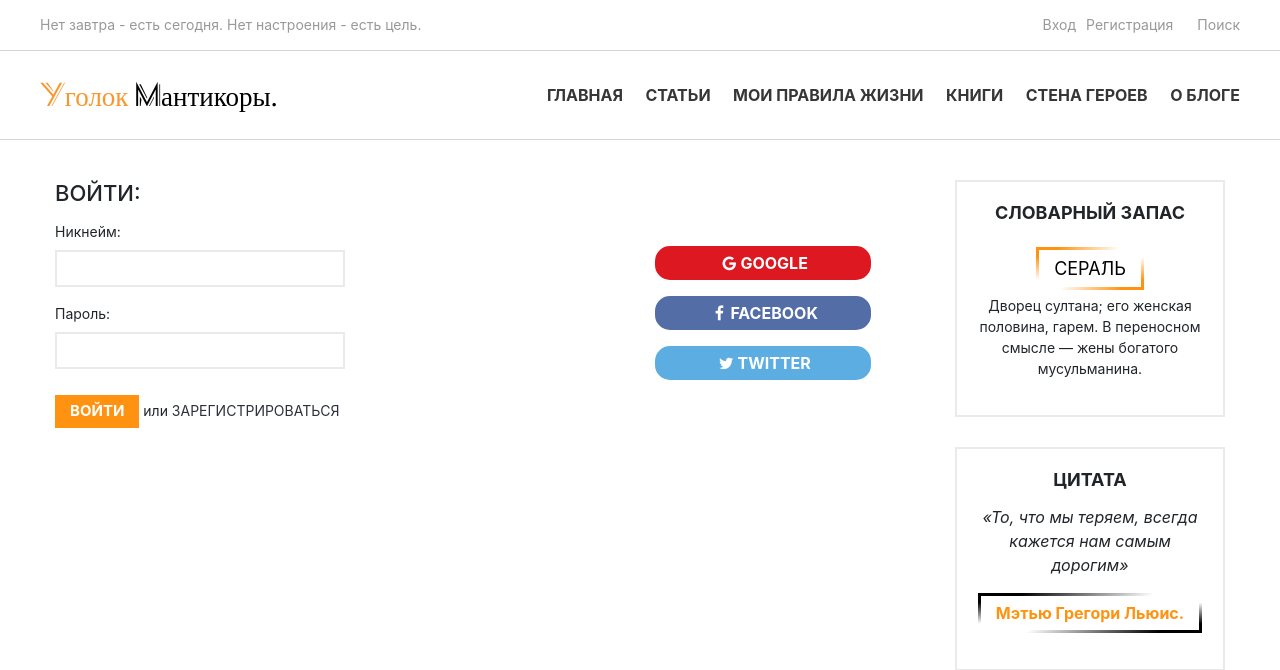
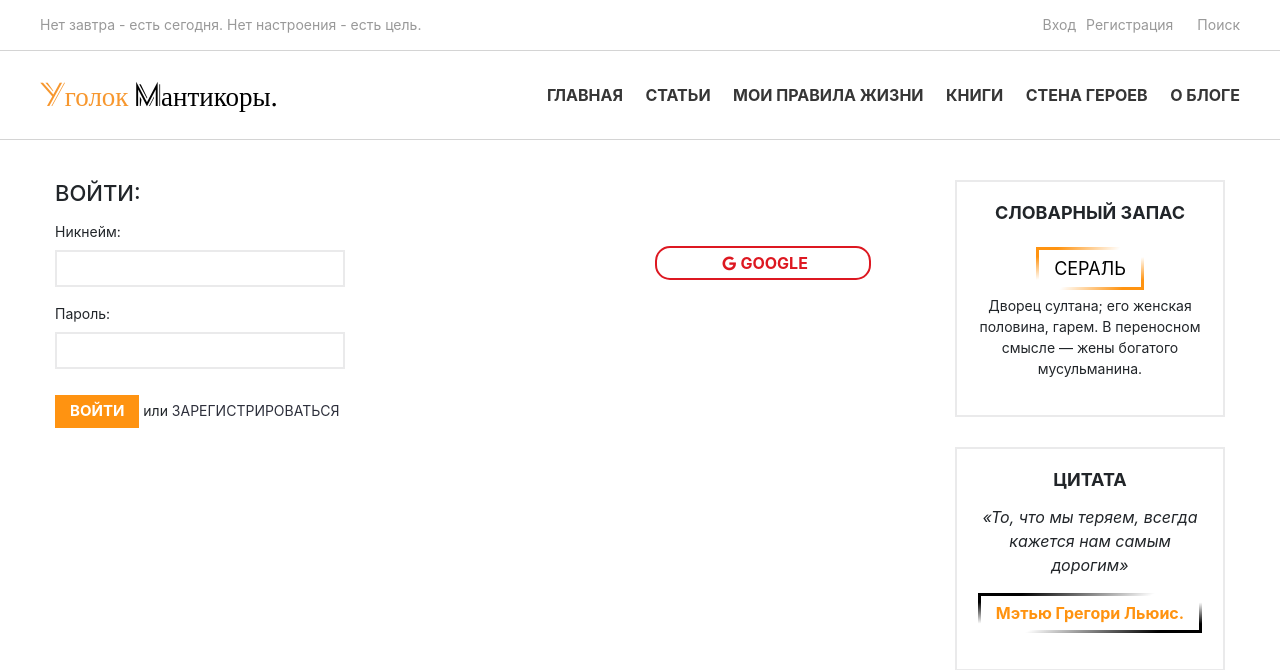
Before and after one commit to killingHail606/manticore-corner, a Django app: page /authorization/login in a window 1280 px wide. Shown: the top 670 px of the page. Run offline with Django 3.2, Linux system fonts and the light colour scheme; some libraries are stand-ins or nearby versions.

Commit message:
edit oath buttons

```diff
--- a/static/css/main.css
+++ b/static/css/main.css
@@ -934,39 +934,46 @@ footer .vertical_hr {
 
 
 .user-login .google a {
-    background: #dd1821;
+    background: white;
+    color: #dd1821;
     border: 2px solid #dd1821;
 }
 
 .user-login .google a:hover {
     text-decoration: none;
-    background: white;
-    color: #dd1821;
     transition: all 0.2s;
+    background: #dd1821;
+    color: white;
+    border: 2px solid transparent;
 }
 
 .user-login .facebook a {
-    background: #536da6;
-     border: 2px solid #536da6;
+    background: white;
+    color: #536da6;
+    border: 2px solid #536da6;
+
 }
 
 .user-login .facebook a:hover {
     text-decoration: none;
-    background: white;
-    color: #536da6;
+    color: white;
     transition: all 0.2s;
+    background: #536da6;
+    border: 2px solid transparent;
 }
 
 .user-login .twitter a {
-    background: #5cade1;
-     border: 2px solid #5cade1;
+    background: white;
+    color: #536da6;
+    border: 2px solid #536da6;
 }
 
 .user-login .twitter a:hover {
     text-decoration: none;
-    background: white;
-    color: #5cade1;
+    background: #536da6;
     transition: all 0.2s;
+    color: white;
+    border: 2px solid transparent;
 }
 
 .user-login .telegram a {
--- a/templates/authorization/login.html
+++ b/templates/authorization/login.html
@@ -27,9 +27,9 @@
             </form>
         </div>
         <div class="col-sm-4 auth_from_other_sites">
-            <p class="google auth_with"><a href="#"><i class="icon-google"></i>Google</a></p>
-            <p class="facebook auth_with"><a href="#"><i class="icon-facebook"></i>Facebook</a></p>
-            <p class="twitter auth_with"><a href="#"><i class="icon-twitter"></i>Twitter</a></p>
+            <p class="google auth_with"><a href="{% url 'social:begin' 'google-oauth2' %}"><i class="icon-google"></i>Google</a></p>
+{#            <p class="facebook auth_with"><a href="#"><i class="icon-facebook"></i>Facebook</a></p>#}
+{#            <p class="twitter auth_with"><a href="#"><i class="icon-twitter"></i>Twitter</a></p>#}
 
         </div>
     </div>
--- a/templates/authorization/registration.html
+++ b/templates/authorization/registration.html
@@ -28,8 +28,8 @@
         </div>
         <div class="col-md-4 auth_from_other_sites">
             <p class="google auth_with"><a href="{% url 'social:begin' 'google-oauth2' %}"><i class="icon-google"></i>Google</a></p>
-            <p class="facebook auth_with"><a href="#"><i class="icon-facebook"></i>Facebook</a></p>
-            <p class="twitter auth_with"><a href="#"><i class="icon-twitter"></i>Twitter</a></p>
+{#            <p class="facebook auth_with"><a href="#"><i class="icon-facebook"></i>Facebook</a></p>#}
+{#            <p class="twitter auth_with"><a href="#"><i class="icon-twitter"></i>Twitter</a></p>#}
         </div>
     </div>
 </div>
```
